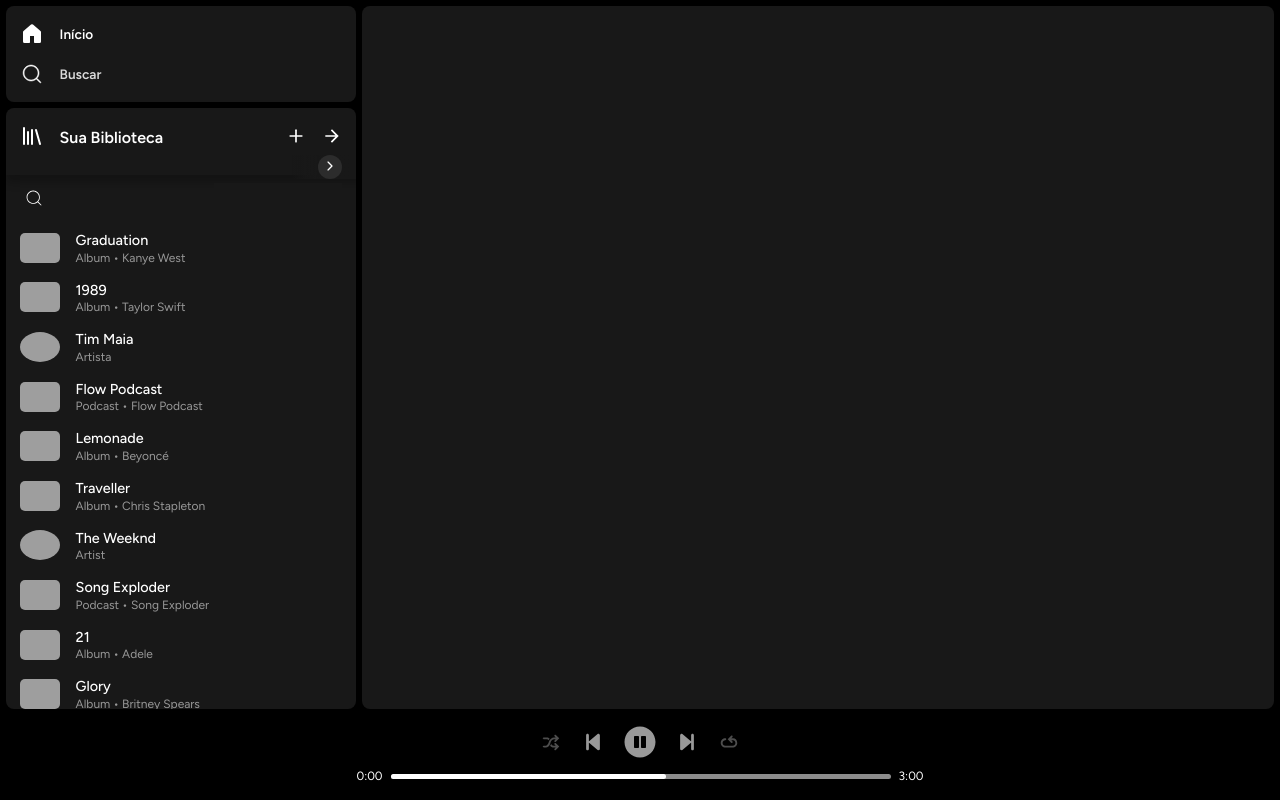
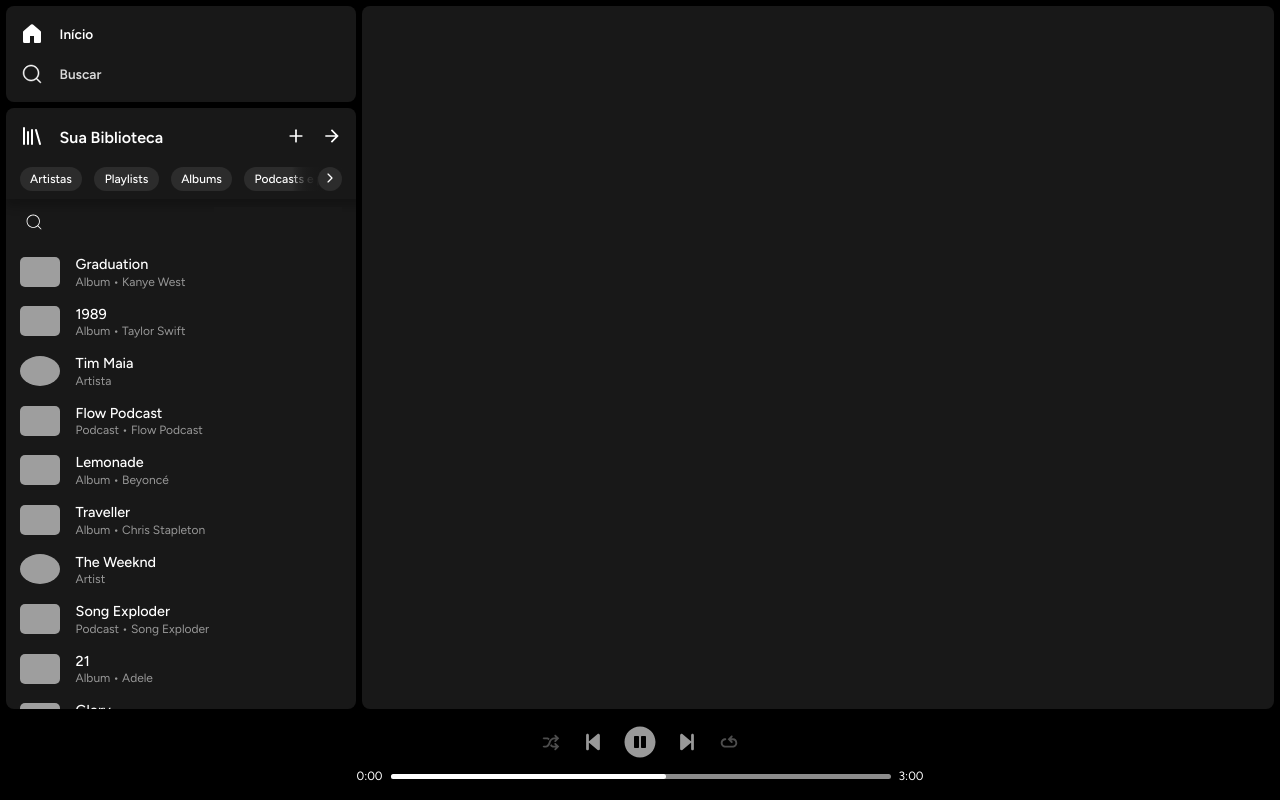
Before and after one commit to L-hso/SpotifyClone, a React (Vite) app in the folder spotify-clone/: page / in a window 1280 px wide. Built offline with nearby package versions, Linux system fonts and the light colour scheme; grey boxes are pictures that could not be loaded.

Commit message:
Botão de avançar tags funcionando (Falta integração com o aumento horizontal dinâmico da sidebarBottom)

```diff
--- a/spotify-clone/src/components/sidebar/sidebar.scss
+++ b/spotify-clone/src/components/sidebar/sidebar.scss
@@ -94,9 +94,7 @@
       font-size: 0.75rem;
       font-weight: 500;
 
-
-
-
+      width: 100%;
 
       li {
        @include flexBox(center, center);
--- a/spotify-clone/src/components/sidebar/sidebarBottom/sidebarBottomHeader.jsx
+++ b/spotify-clone/src/components/sidebar/sidebarBottom/sidebarBottomHeader.jsx
@@ -5,13 +5,33 @@
 
 export function SidebarBottomHeader({ setActualFilter }) {
   const TagsMenuRef = useRef(null);
-
+  const NextTagsRef = useRef(null);
   function setTag(givedTag) {
     setActualFilter((state) => {
-      return { ...state, tag: (state.tag == givedTag ? "all" : givedTag) };
+      return { ...state, tag: state.tag == givedTag ? "all" : givedTag };
     });
-    TagsMenuRef.current.dataset.actualtag =
-      TagsMenuRef.current.dataset.actualtag == givedTag ? "all" : givedTag;
+
+
+    //Define a o filtro (tag) atual e a posição do botão de avançar
+    if(TagsMenuRef.current.dataset.actualtag == givedTag){
+      TagsMenuRef.current.dataset.actualtag = "all";
+      NextTagsRef.current.style.cssText = NextTagsRef.current.style.cssText =
+      "transform: scale(1); right: 0; display: block;";
+    } else {
+      TagsMenuRef.current.dataset.actualtag = givedTag;
+      NextTagsRef.current.style.cssText = NextTagsRef.current.style.cssText =
+      "display: none;";
+    }
+
+
+  }
+
+  function setDataAtivo(tag) {
+    return tag == TagsMenuRef?.current?.dataset.actualtag
+      ? "true"
+      : ["all", undefined].includes(TagsMenuRef.current?.dataset.actualtag)
+      ? "all"
+      : "false";
   }
 
   return (
@@ -35,55 +55,49 @@
       </div>
       <menu ref={TagsMenuRef} data-actualtag="all" id="tags">
         <li
-          data-ativo={
-            "artist" == TagsMenuRef?.current?.dataset.actualtag
-              ? "true"
-              : TagsMenuRef?.current?.dataset.actualtag == "all"
-              ? "all"
-              : "false"
-          }
+          data-ativo={setDataAtivo("artist")}
           onClick={() => setTag("artist")}
         >
           Artistas
         </li>
         <li
-          data-ativo={
-            "playlist" == TagsMenuRef?.current?.dataset.actualtag
-              ? "true"
-              : TagsMenuRef?.current?.dataset.actualtag == "all"
-              ? "all"
-              : "false"
-          }
+          data-ativo={setDataAtivo("playlist")}
           onClick={() => setTag("playlist")}
         >
           Playlists
         </li>
-        <li
-          data-ativo={
-            "album" == TagsMenuRef?.current?.dataset.actualtag
-              ? "true"
-              : TagsMenuRef?.current?.dataset.actualtag == "all"
-              ? "all"
-              : "false"
-          }
-          onClick={() => setTag("album")}
-        >
+        <li data-ativo={setDataAtivo("album")} onClick={() => setTag("album")}>
           Albums
         </li>
         <li
-          data-ativo={
-            "podcast" == TagsMenuRef?.current?.dataset.actualtag
-              ? "true"
-              : TagsMenuRef?.current?.dataset.actualtag == "all"
-              ? "all"
-              : "false"
-          }
+          data-ativo={setDataAtivo("podcast")}
           onClick={() => setTag("podcast")}
         >
           Podcasts e programas
         </li>
-        <div id="next_tags">
-          <button>
+        <div id="next_tags" ref={NextTagsRef}>
+          <button
+            onClick={(e) => {
+              const menuref = TagsMenuRef.current;
+              if (menuref.scrollLeft == 0) {
+                menuref.scrollBy({
+                  top: 0,
+                  left: menuref.clientWidth,
+                  behavior: "smooth",
+                });
+                NextTagsRef.current.style.cssText =
+                  "transform: scale(-1); left: 0;";
+              } else {
+                menuref.scrollBy({
+                  top: 0,
+                  left: -1 * menuref.clientWidth,
+                  behavior: "smooth",
+                });
+                NextTagsRef.current.style.cssText =
+                  "transform: scale(1); right: 0;";
+              }
+            }}
+          >
             <IoIosArrowForward {...{ size: 14, color: "#fff" }} />
           </button>
         </div>
```
